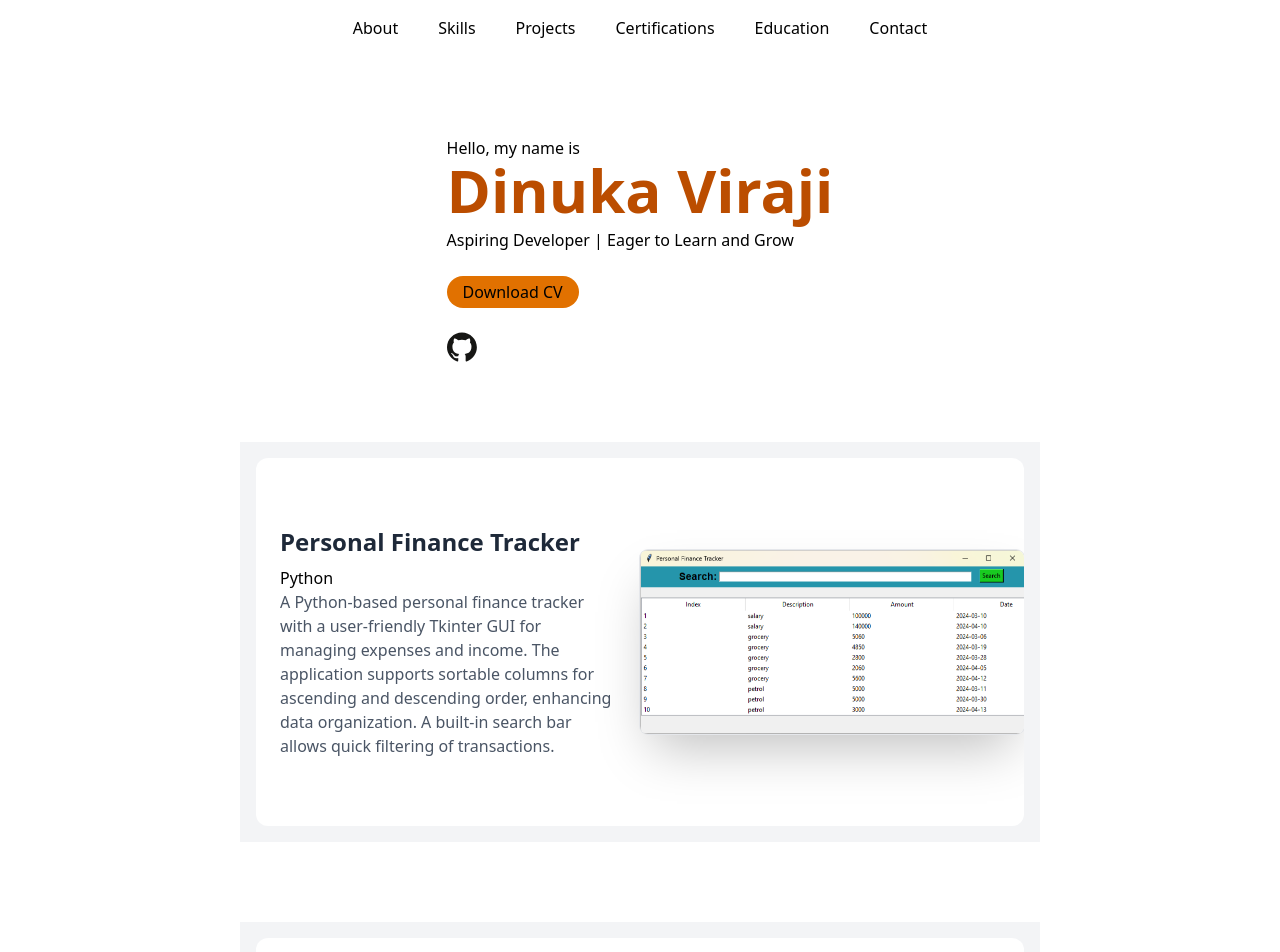
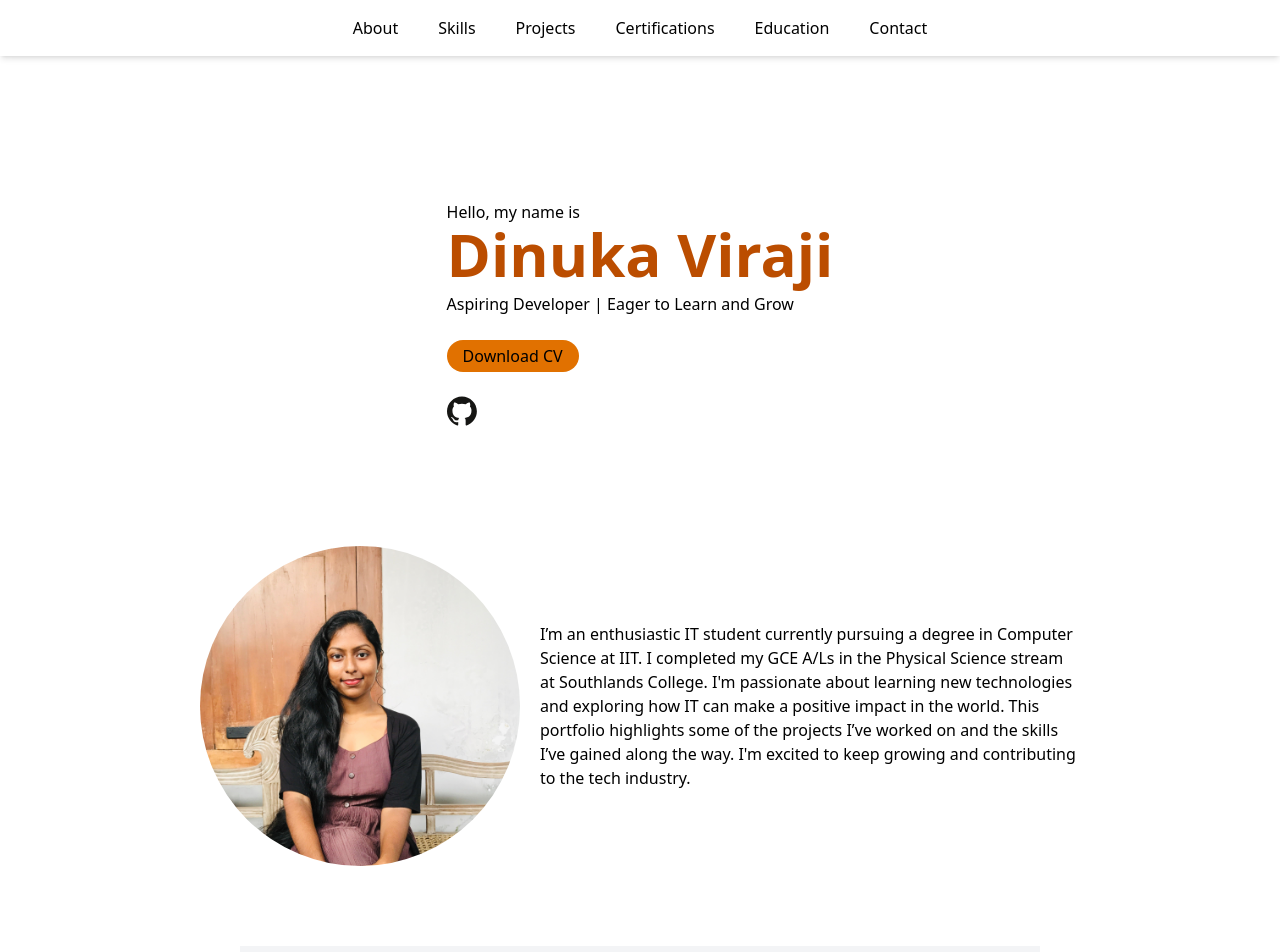
Before and after one commit to dinukaviraji/Portfolio-, a React (Vite) app: page / in a window 1280 px wide. Shown: the top 952 px of the page. Built offline with nearby package versions, Linux system fonts and the light colour scheme.

Commit message:
modified

```diff
--- a/src/App.tsx
+++ b/src/App.tsx
@@ -2,6 +2,7 @@ import './App.css';
 import Navbar from './components/navbar';
 import HeroSection from './components/HeroSection';
 import Projects from './components/Projects';
+import About from './components/About';
 
 function App() {
 
@@ -9,7 +10,9 @@ function App() {
   <>
       <Navbar />
       <HeroSection />
+      <About/>
       <Projects/>
+
   </>
   )
 }
--- /dev/null
+++ b/src/components/About.tsx
@@ -0,0 +1,19 @@
+import myphoto from '../assets/me.jpg';
+const About: React.FC = () => {
+
+    return (
+        <div className="flex px-50 gap-5 mb-20 justify-center items-center flex-col md:flex-row  ">
+            <img src={myphoto} className='w-80 rounded-full'></img>
+            <p >
+            I’m an enthusiastic IT student currently pursuing a degree in Computer Science at IIT.
+            I completed my GCE A/Ls in the Physical Science stream at Southlands College.
+            I'm passionate about learning new technologies and exploring how IT can make a positive impact in the world.
+            This portfolio highlights some of the projects I’ve worked on and the skills I’ve gained along the way. I'm excited to keep growing and contributing to the tech industry.
+            </p>
+        </div>
+
+
+    );
+}
+
+export default About;
--- a/src/components/HeroSection.tsx
+++ b/src/components/HeroSection.tsx
@@ -2,7 +2,7 @@ import GitHublogo from '../assets/github-logo.svg';
 
 const HeroSection: React.FC = () => {
     return (
-        <div className="mt-20 flex justify-center mb-20">
+        <div className="mt-50 flex justify-center mb-30">
             <div className="text-left">
                 <p className="">Hello, my name is</p>
                 <p className="font-Futura Book font text-6xl font-bold text-amber-700 mb-2">Dinuka Viraji</p>
--- a/src/components/Projects.tsx
+++ b/src/components/Projects.tsx
@@ -74,7 +74,8 @@ const Projects: React.FC = () => {
             <p className="text-gray-600 mt-3">A Sinhala grammar checker and language learning tool that helps users write accurately and confidently. Vyakarana detects grammar errors and suggests corrections to improve writing. It also supports learning Sinhala by offering Sinhala grammar rules, synonyms, antonyms and paired words.
 
             </p>
-            <button className="mt-auto self-start bg-amber-600 text-white px-4 py-2 rounded-4xl flex hover:scale-105">
+            <button className="mt-auto self-start bg-amber-600 text-white px-4 py-2 rounded-4xl flex hover:scale-105 cursor-pointer gap-1"
+            onClick={() => window.open('https://youtu.be/drXpTm61dBU', '_blank')}>
               <img src={youtube} />
               Demo
             </button>
@@ -82,7 +83,7 @@ const Projects: React.FC = () => {
 
 
           <div className="w-full  md:w-1/2 flex items-center justify-center">
-            <img src={sdgp}  alt="Vyakarana" className="w-full h-auto object-contain shadow-2xl rounded-lg ring-1 ring-gray-200 hover:scale-110 transition-transform duration-400 "/>
+            <img src={sdgp}  alt="Vyakarana" className="w-full h-auto object-contain shadow-2xl rounded-lg ring-1 ring-gray-200 hover:scale-110 transition-transform duration-400 " />
           </div>
         </div>
         </div>
--- a/src/components/navbar.tsx
+++ b/src/components/navbar.tsx
@@ -1,15 +1,15 @@
 const Navbar: React.FC = () => {
 
     return (
-        <nav className=" bg-#bebeb8 text-black py-4">
+        <nav className="fixed top-0 left-0 w-full  text-black py-4 shadow-md backdrop-blur-md ">
             <div className="flex justify-center">
-                <ul className="flex space-x-10">
-                    <li> About </li>
-                    <li> Skills </li>
-                    <li> Projects </li>
-                    <li> Certifications</li>
-                    <li> Education</li>
-                    <li> Contact </li>
+                <ul className="flex space-x-10 cursor-pointer">
+                    <li><a href=""> About </a></li>
+                    <li><a> Skills </a></li>
+                    <li><a href="/Projects"> Projects </a> </li>
+                    <li><a> Certifications</a></li>
+                    <li><a> Education</a></li>
+                    <li><a> Contact </a></li>
                 </ul>
             </div>
 
```
Also changed, not shown: src/assets/me.jpg (added).
